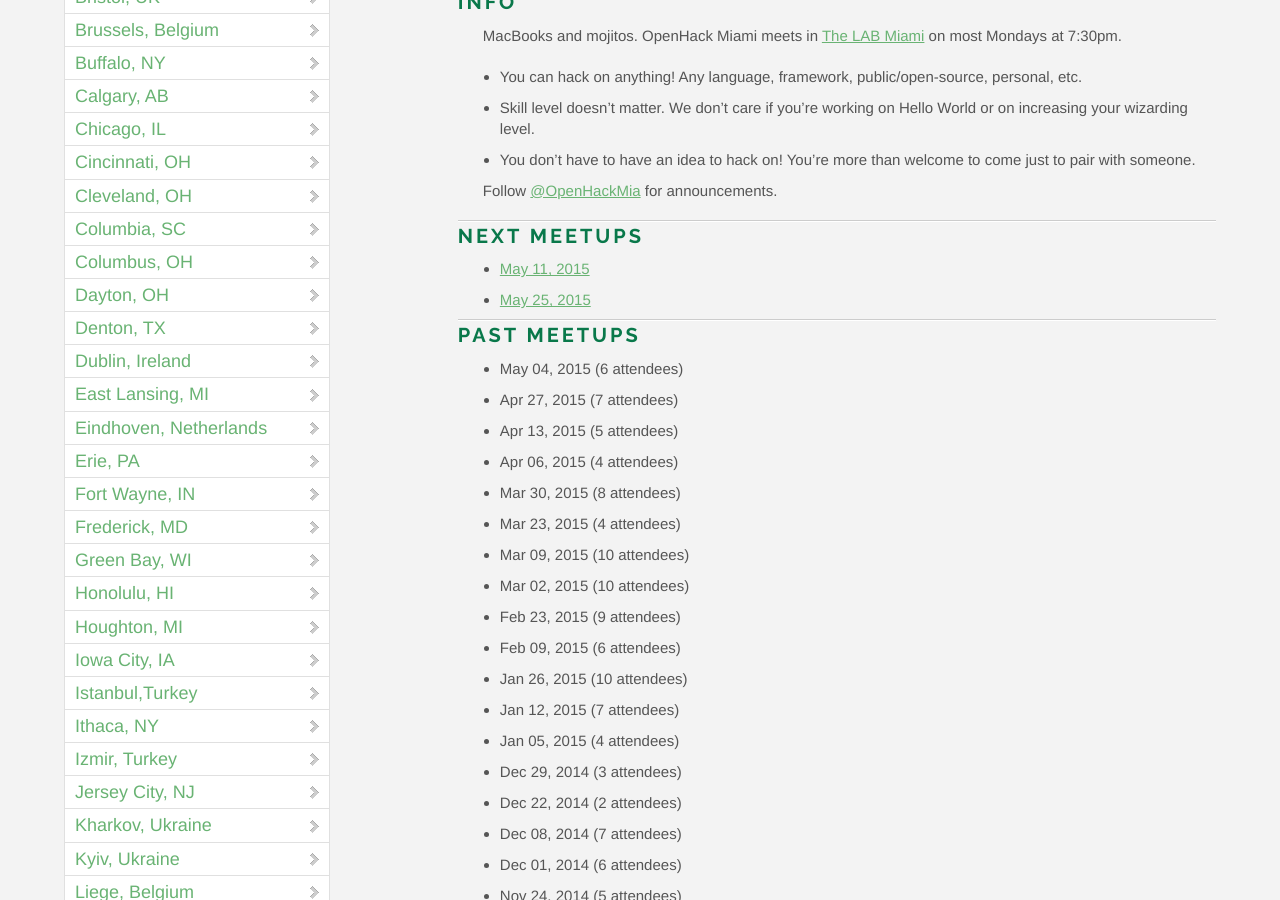
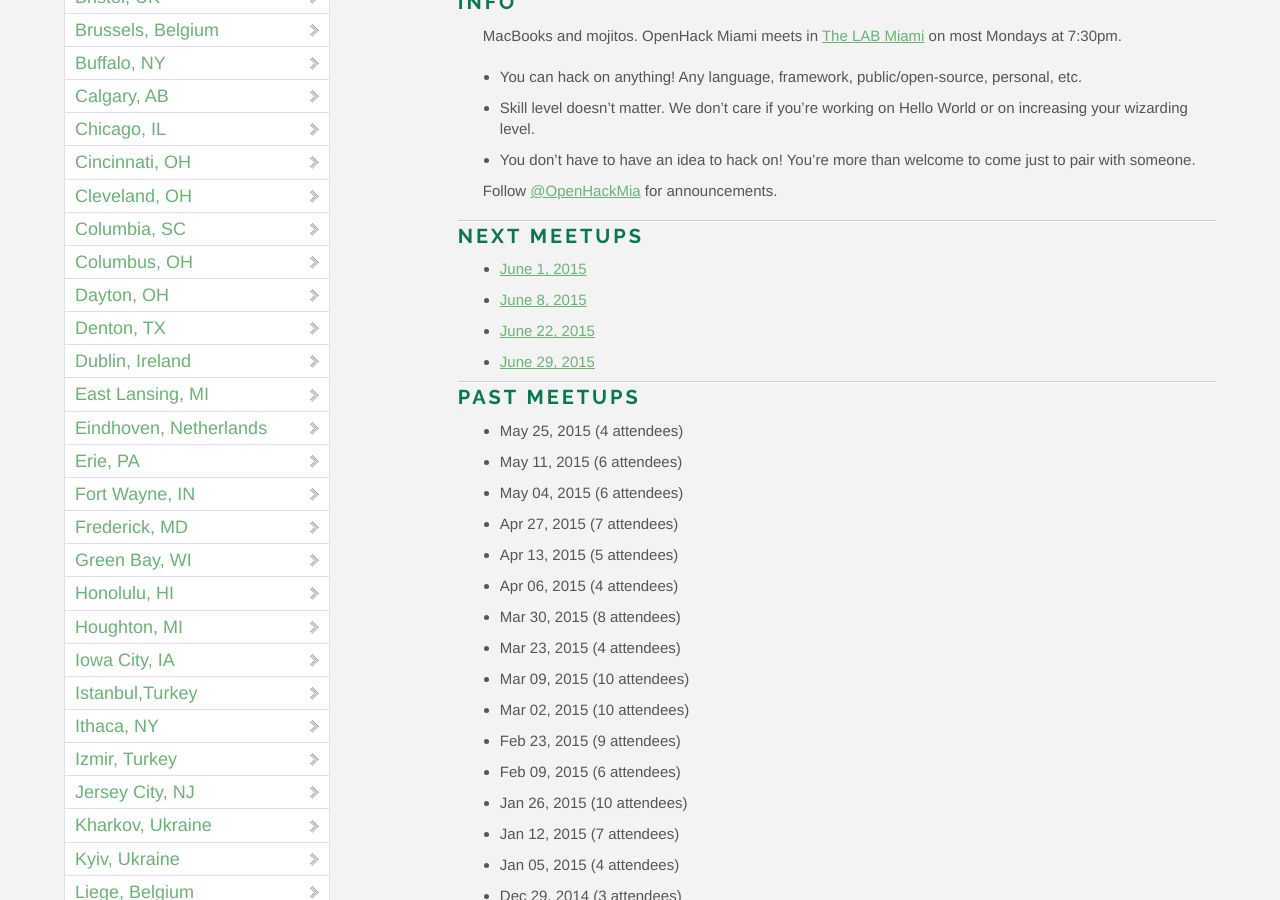
Before and after one commit to OpenHack/openhack.github.com, a Jekyll site: the page built from miami/index.markdown, in a window 1280 px wide and 900 px high, scrolled down 733 px. Built offline with Jekyll 4.4.1, drawn with Linux system fonts in a browser that asks for light colours; nearby versions of some CDN libraries; comment, search, counter and statistics services are not loaded.

Commit message:
Schedule Miami June Meetups

```diff
--- a/miami/index.markdown
+++ b/miami/index.markdown
@@ -19,11 +19,15 @@ Follow [@OpenHackMia](http://twitter.com/openhackmia) for announcements.
 
 ### Next meetups
 
-* [May 11, 2015](http://www.meetup.com/miamirb/events/222217522/)
-* [May 25, 2015](http://www.meetup.com/miamirb/events/222217532/)
+* [June 1, 2015](http://www.meetup.com/miamirb/events/222776544/)
+* [June 8, 2015](http://www.meetup.com/miamirb/events/222776553/)
+* [June 22, 2015](http://www.meetup.com/miamirb/events/222776571/)
+* [June 29, 2015](http://www.meetup.com/miamirb/events/222776580/)
 
 ### Past meetups
 
+* May 25, 2015 (4 attendees)
+* May 11, 2015 (6 attendees)
 * May 04, 2015 (6 attendees)
 * Apr 27, 2015 (7 attendees)
 * Apr 13, 2015 (5 attendees)
```
